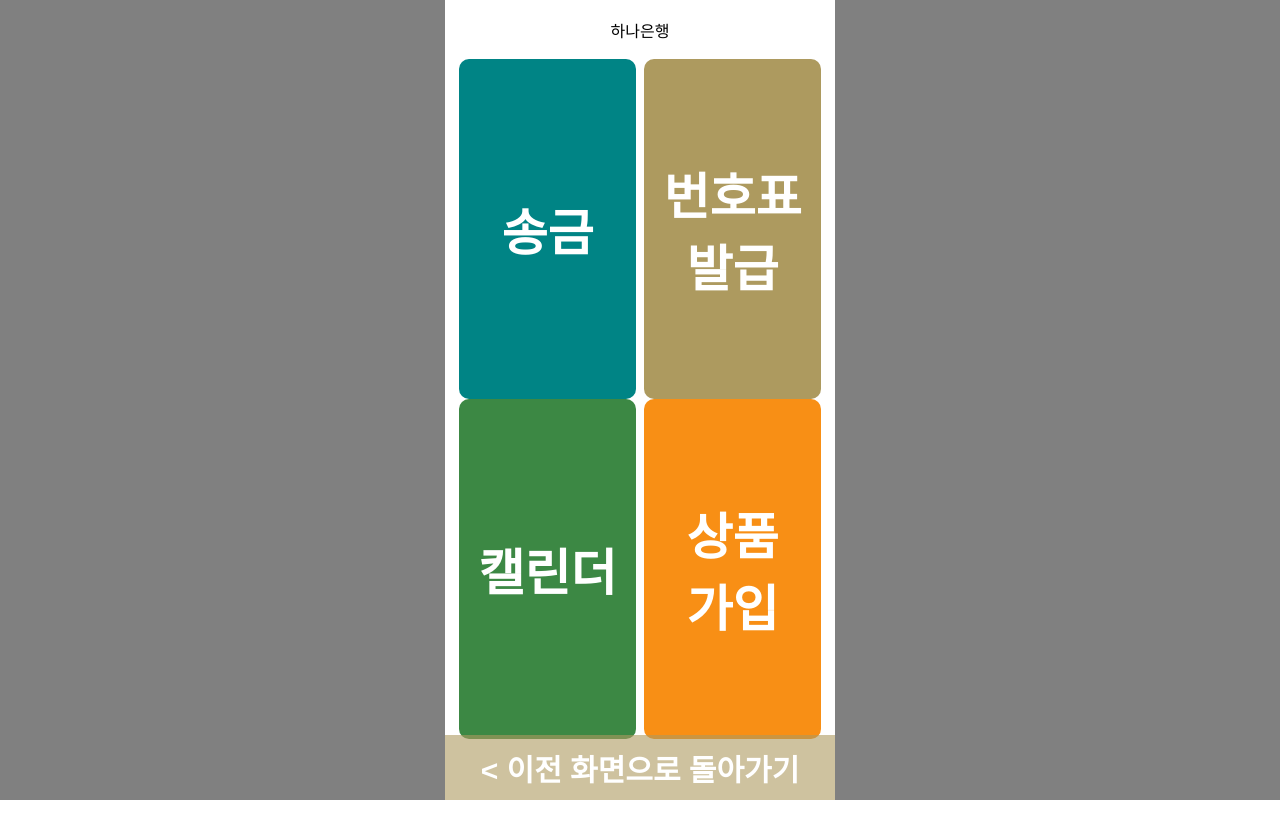
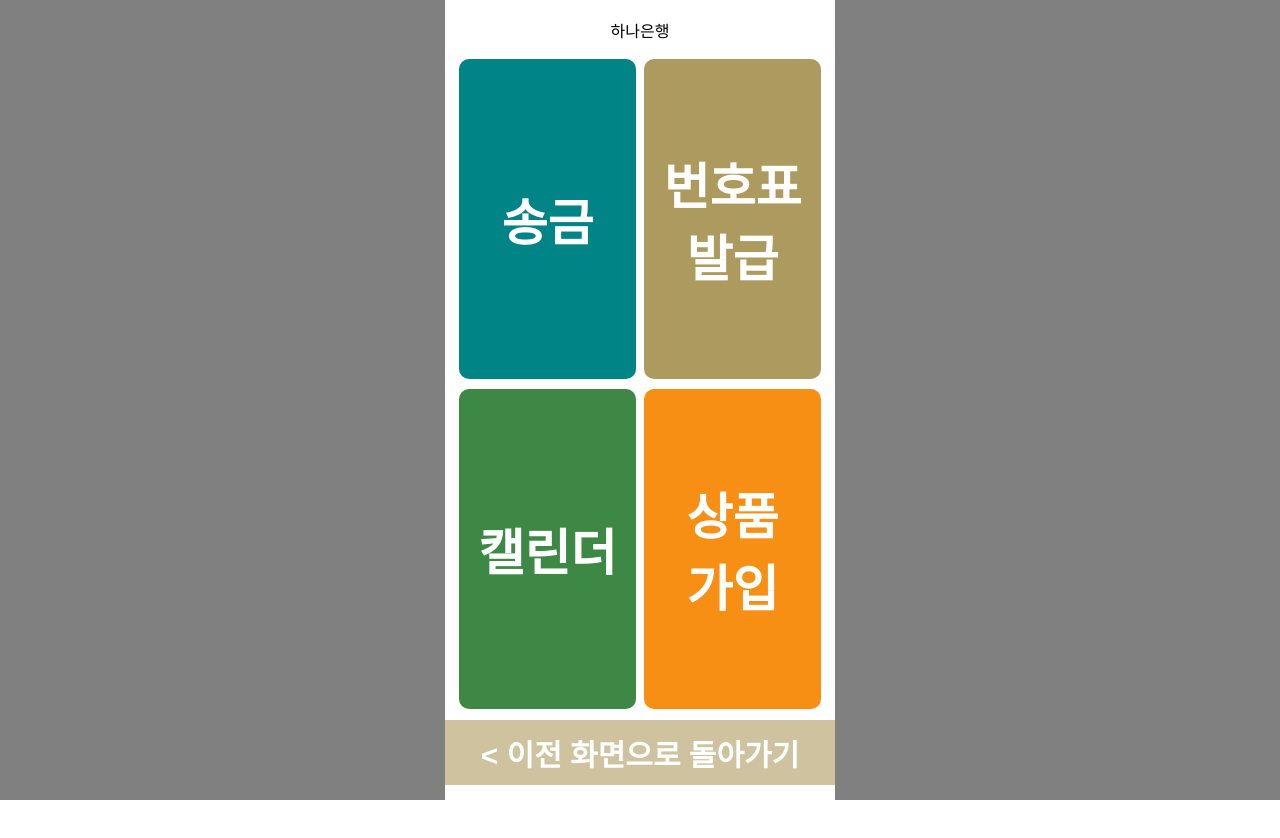
Before and after one commit to inthhh/Hana-FE, a React (Create React App) app in the folder my-app/: page / in a window 1280 px wide. Shown: the top 838 px of the page. After the commit the page ends 800 px from the top, so only its background shows below. Built offline with nearby package versions, Linux system fonts and the light colour scheme.

Commit message:
style: main css

```diff
--- a/my-app/src/App.css
+++ b/my-app/src/App.css
@@ -10,7 +10,7 @@ body {
   font-family: "Arial", sans-serif;
   text-align: center;
   width: 390px;
-  height: 844px; /*100vh;*/
+  height: 800px; /*100vh;*/
   margin: 0 auto;
   /* margin-top: -20px; */
   background-color: white;
--- a/my-app/src/Interfaces/Main.css
+++ b/my-app/src/Interfaces/Main.css
@@ -1,6 +1,7 @@
 .atmBox {
   width: 177px;
-  height: 340px;
+  height: 320px;
+  margin-bottom: 10px;
   flex-shrink: 0;
   border-radius: 10px;
   color: white;
@@ -27,5 +28,5 @@
   height: 65px;
   width: 390px;
   position: fixed;
-  bottom: 0;
+  bottom: 15px;
 }
--- a/my-app/src/Interfaces/Main.tsx
+++ b/my-app/src/Interfaces/Main.tsx
@@ -1,9 +1,10 @@
 import React, { useState } from "react";
 import "./Main.css";
+import "../App.css";
 
 function Main() {
   return (
-    <div>
+    <div className="App">
       <div style={{ height: "59px", display: "flex", alignItems: "center", justifyContent: "center" }}>하나은행</div>
       <div style={{ display: "flex" }}>
         <div className="atmBox" style={{ background: "#008485", marginLeft: "14px" }}>
```
